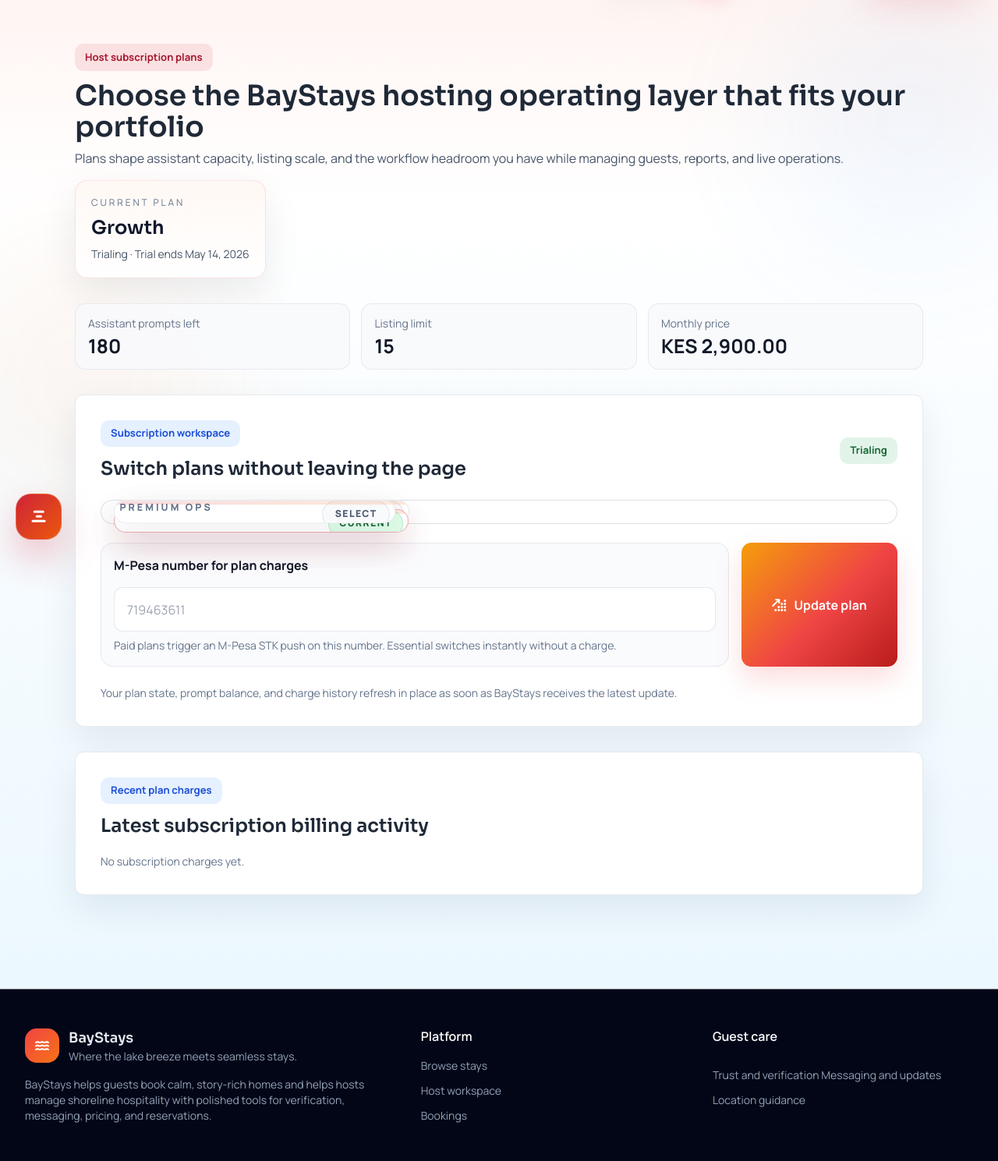
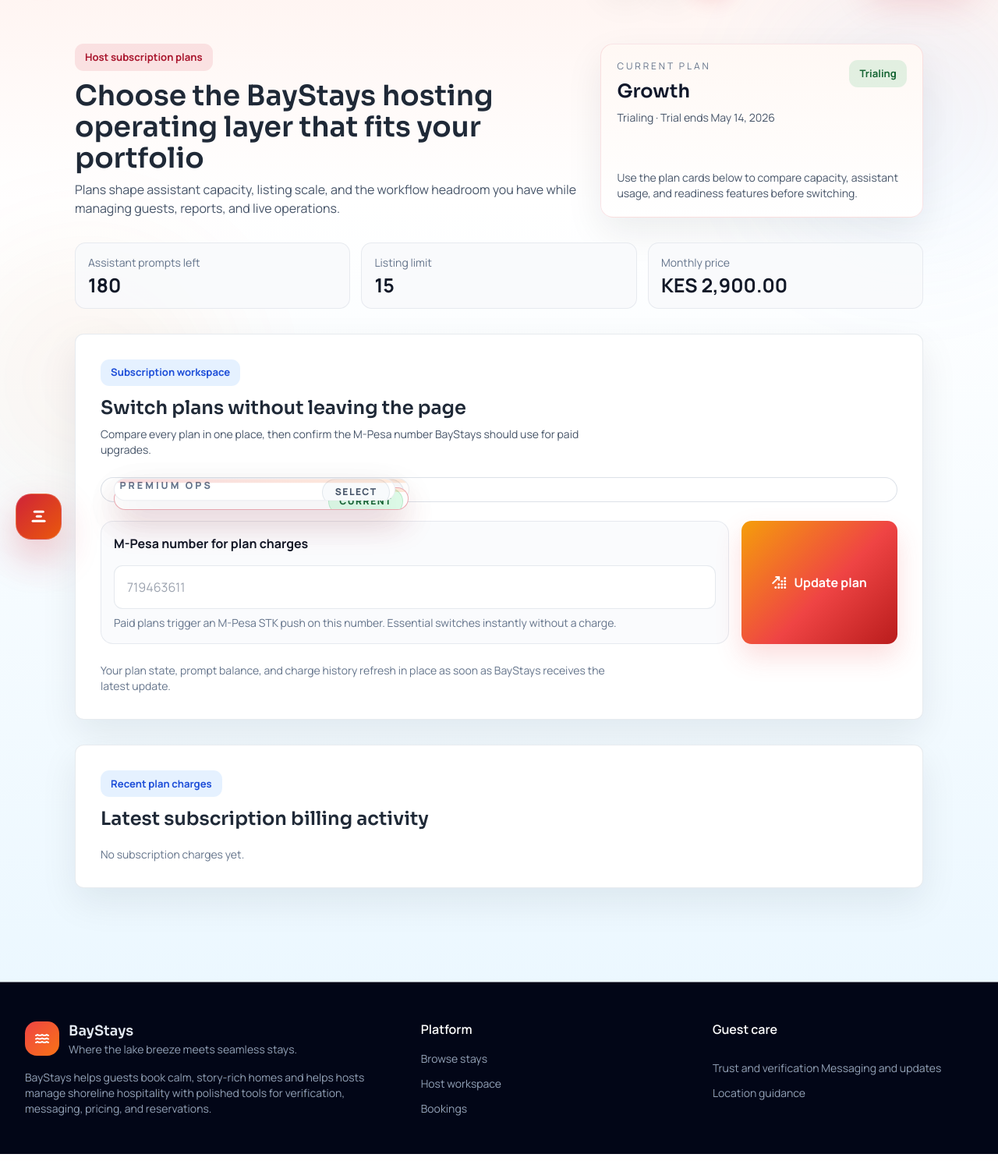
Before and after one commit to 00peteromondi/airbnbmanager, a Django app: page /hosts/subscription/ in a window 1280 px wide. Shown: the part 88-1577 px from the top of the page at 78% size. Run offline with Django 5.2, Linux system fonts and the light colour scheme; a user stored in the database is signed in; data comes from the database, SQL or seed files in the repository; both versions use the stored data as it was after the commit; data that the repository does not hold is empty; some libraries are stand-ins or nearby versions.

Commit message:
Update database snapshot

```diff
--- a/static/css/platform_tools.css
+++ b/static/css/platform_tools.css
@@ -1,8 +1,8 @@
 .plan-grid {
     display: grid;
-    gap: 1rem;
+    gap: 1.15rem;
     align-items: stretch;
-    grid-template-columns: repeat(auto-fit, minmax(16rem, 1fr));
+    grid-template-columns: repeat(auto-fit, minmax(18rem, 1fr));
 }
 
 .plan-card {
@@ -60,14 +60,19 @@
     min-width: 0;
 }
 
+.plan-card__summary h3 {
+    line-height: 1;
+}
+
 .plan-card__price {
     margin-top: 0.9rem;
     display: flex;
+    flex-wrap: wrap;
     align-items: flex-end;
     gap: 0.45rem;
     font-family: "Fraunces", serif;
     font-size: 2rem;
-    line-height: 1;
+    line-height: 0.98;
     color: #0f172a;
 }
 
@@ -134,6 +139,57 @@
 
 .plan-card__features .notice-row {
     background: rgba(248, 250, 252, 0.92);
+}
+
+.plan-card__feature {
+    padding: 0.9rem 1rem;
+}
+
+.subscription-hero {
+    display: grid;
+    gap: 1.1rem;
+    align-items: stretch;
+    grid-template-columns: minmax(0, 1.35fr) minmax(18rem, 0.85fr);
+}
+
+.subscription-hero__copy {
+    min-width: 0;
+}
+
+.subscription-current-card--hero {
+    display: flex;
+    flex-direction: column;
+    justify-content: space-between;
+    min-height: 100%;
+}
+
+.subscription-overview-metrics {
+    grid-template-columns: repeat(3, minmax(0, 1fr));
+}
+
+.subscription-workspace-panel {
+    overflow: hidden;
+}
+
+.subscription-section-head {
+    display: flex;
+    align-items: flex-start;
+    justify-content: space-between;
+    gap: 1rem;
+    margin-bottom: 1.6rem;
+}
+
+.subscription-section-head__copy {
+    min-width: 0;
+    max-width: 42rem;
+}
+
+.subscription-actions-note {
+    max-width: 42rem;
+}
+
+.charge-history-list .notice-row {
+    padding: 1.1rem 1.15rem;
 }
 
 .inbox-shell,
--- a/templates/hosts/_subscription_manage_content.html
+++ b/templates/hosts/_subscription_manage_content.html
@@ -1,29 +1,35 @@
 {% load humanize %}
 <section class="max-w-6xl mx-auto px-4 sm:px-6 lg:px-8 py-10 lg:py-14 space-y-8">
-    <div class="flex items-center justify-between gap-4 flex-wrap">
-        <div>
+    <div class="subscription-hero">
+        <div class="subscription-hero__copy">
             <span class="badge badge-primary mb-3">Host subscription plans</span>
             <h1 class="font-display text-4xl font-semibold">Choose the BayStays hosting operating layer that fits your portfolio</h1>
             <p class="mt-2 text-slate-600">Plans shape assistant capacity, listing scale, and the workflow headroom you have while managing guests, reports, and live operations.</p>
         </div>
-        <div class="subscription-current-card rounded-[1rem] px-5 py-5">
-            <p class="text-xs uppercase tracking-[0.24em] text-slate-500">Current plan</p>
-            <p class="font-display text-2xl font-semibold mt-2 text-slate-900">{{ subscription.get_plan_display }}</p>
-            <p class="text-sm text-slate-600 mt-2">{{ subscription.get_status_display }}{% if subscription.trial_ends_at %} · Trial ends {{ subscription.trial_ends_at|date:"M d, Y" }}{% endif %}</p>
+        <div class="subscription-current-card subscription-current-card--hero rounded-[1rem] px-5 py-5">
+            <div class="flex items-start justify-between gap-4 flex-wrap">
+                <div>
+                    <p class="text-xs uppercase tracking-[0.24em] text-slate-500">Current plan</p>
+                    <p class="font-display text-2xl font-semibold mt-2 text-slate-900">{{ subscription.get_plan_display }}</p>
+                    <p class="text-sm text-slate-600 mt-2">{{ subscription.get_status_display }}{% if subscription.trial_ends_at %} · Trial ends {{ subscription.trial_ends_at|date:"M d, Y" }}{% endif %}</p>
+                </div>
+                <span class="badge {% if subscription.is_active %}badge-success{% else %}badge-warning{% endif %}">{{ subscription.get_status_display }}</span>
+            </div>
+            <p class="mt-4 text-sm text-slate-600">Use the plan cards below to compare capacity, assistant usage, and readiness features before switching.</p>
         </div>
     </div>
-    <div class="metric-strip">
+    <div class="metric-strip subscription-overview-metrics">
         <div class="metric-chip"><span class="text-sm text-slate-500">Assistant prompts left</span><strong>{{ subscription.ai_messages_remaining }}</strong></div>
         <div class="metric-chip"><span class="text-sm text-slate-500">Listing limit</span><strong>{{ subscription.listing_limit }}</strong></div>
         <div class="metric-chip"><span class="text-sm text-slate-500">Monthly price</span><strong>KES {{ subscription.monthly_price|intcomma }}</strong></div>
     </div>
-    <div class="panel p-6 lg:p-8">
-        <div class="flex items-center justify-between gap-4 flex-wrap mb-6">
-            <div>
+    <div class="panel p-6 lg:p-8 subscription-workspace-panel">
+        <div class="subscription-section-head">
+            <div class="subscription-section-head__copy">
                 <span class="badge badge-blue mb-3">Subscription workspace</span>
                 <h2 class="font-display text-2xl font-semibold">Switch plans without leaving the page</h2>
+                <p class="mt-2 text-sm text-slate-600">Compare every plan in one place, then confirm the M-Pesa number BayStays should use for paid upgrades.</p>
             </div>
-            <span class="badge {% if subscription.is_active %}badge-success{% else %}badge-warning{% endif %}">{{ subscription.get_status_display }}</span>
         </div>
         <form method="post" class="space-y-6" data-subscription-form>
             {% csrf_token %}
@@ -56,7 +62,7 @@
                         </div>
                         <div class="notice-list plan-card__features mt-5">
                             {% for feature in plan.features %}
-                                <div class="notice-row py-3">
+                                <div class="notice-row plan-card__feature py-3">
                                     <p class="text-sm text-slate-700"><i class="fa-solid fa-circle-check text-emerald-500 mr-2"></i>{{ feature }}</p>
                                 </div>
                             {% endfor %}
@@ -73,13 +79,13 @@
                 <button type="submit" class="btn-bay-secondary subscription-submit"><i class="fa-solid fa-arrow-up-right-dots"></i>Update plan</button>
             </div>
             <p class="text-sm hidden" data-subscription-feedback></p>
-            <p class="text-sm text-slate-500">Your plan state, prompt balance, and charge history refresh in place as soon as BayStays receives the latest update.</p>
+            <p class="text-sm text-slate-500 subscription-actions-note">Your plan state, prompt balance, and charge history refresh in place as soon as BayStays receives the latest update.</p>
         </form>
     </div>
     <div class="panel p-6 lg:p-8">
         <span class="badge badge-blue mb-3">Recent plan charges</span>
         <h2 class="font-display text-2xl font-semibold mb-5">Latest subscription billing activity</h2>
-        <div class="notice-list">
+        <div class="notice-list charge-history-list">
             {% for charge in recent_charges %}
                 <div class="notice-row">
                     <div class="flex items-center justify-between gap-4 flex-wrap">
```
Also changed, not shown: other parts of static/css/platform_tools.css (+46 -1 lines), db.sqlite3.
